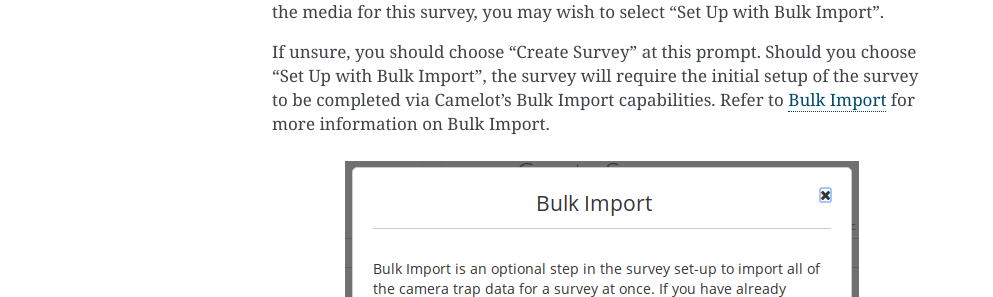
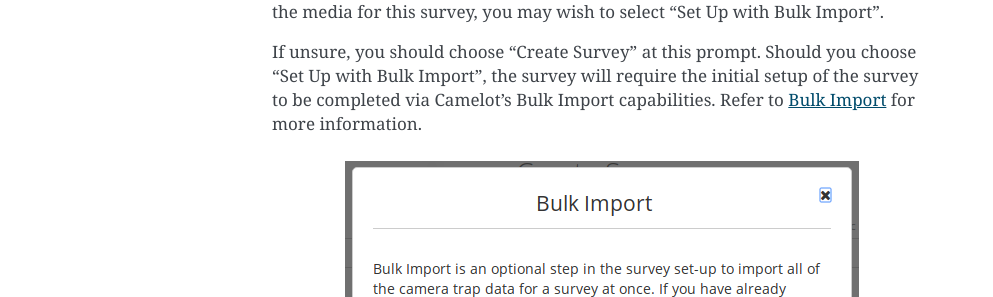
Before and after one commit to heidihendry/camelot, a Sphinx documentation site: the page built from doc/survey.rst, in a window 1280 px wide. Shown: the part 707-1004 px from the top of the page, without its empty margins (148-1141 px from the left). Built offline with Sphinx 7.4.7, drawn with Linux system fonts in a browser that asks for light colours.

Commit message:
Fix bulk import link in docs

```diff
--- a/doc/survey.rst
+++ b/doc/survey.rst
@@ -21,8 +21,12 @@
 
 If unsure, you should choose "Create Survey" at this prompt. Should you choose
 "Set Up with Bulk Import", the survey will require the initial setup of the
-survey to be completed via Camelot's Bulk Import capabilities.  Refer to `Bulk
-Import <#bulk-import>`__ for more information on Bulk Import.
+survey to be completed via Camelot's Bulk Import capabilities.  Refer to
+|bulk_import| for more information.
+
+.. |bulk_import| raw:: html
+
+   <a href="bulkimport.html">Bulk Import</a>
 
 .. figure:: screenshot/survey-bulk-import-prompt.png
    :alt: Bulk Import prompt
```
